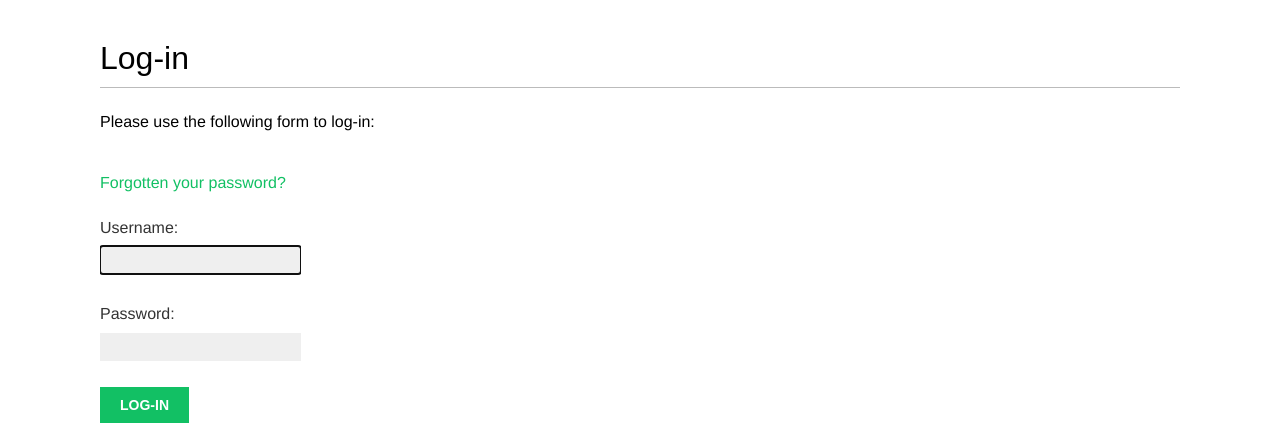
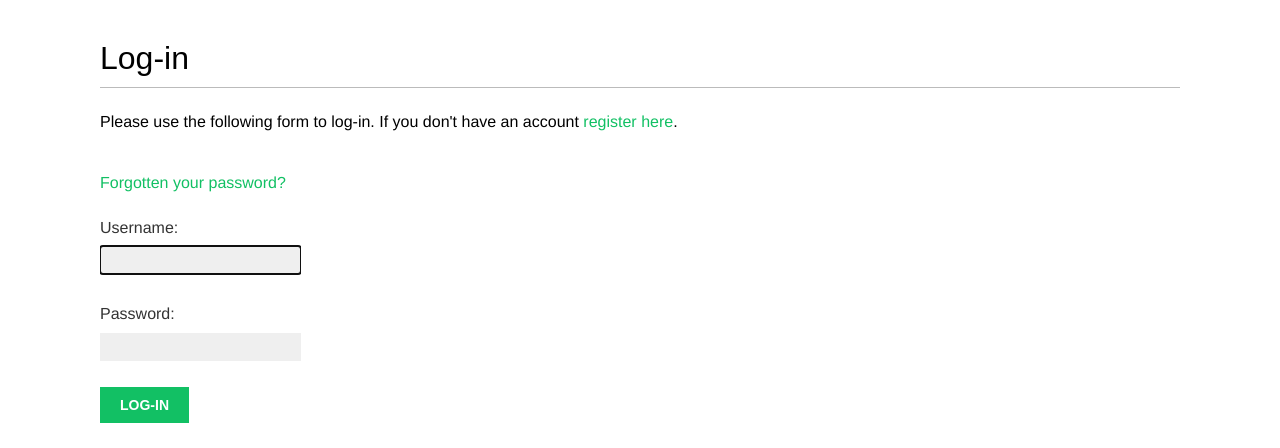
Before and after one commit to benuklove/fakebook, a Django app: page /account/login/ in a window 1280 px wide. Shown: the part 47-495 px from the top of the page. Run offline with Django 3.2, Linux system fonts and the light colour scheme; some web fonts are replaced.

Commit message:
Finalize new user registration

```diff
--- a/bookmarks/account/templates/registration/login.html
+++ b/bookmarks/account/templates/registration/login.html
@@ -10,7 +10,9 @@
             Please try again.
         </p>
     {% else %}
-        <p>Please use the following form to log-in:</p>
+        <p>Please use the following form to log-in. If you don't have an
+           account <a href="{% url "register" %}">register here</a>.
+        </p>
     {% endif %}
     <div class="login-form">
         <form action="{% url 'login' %}" method="post">
```
